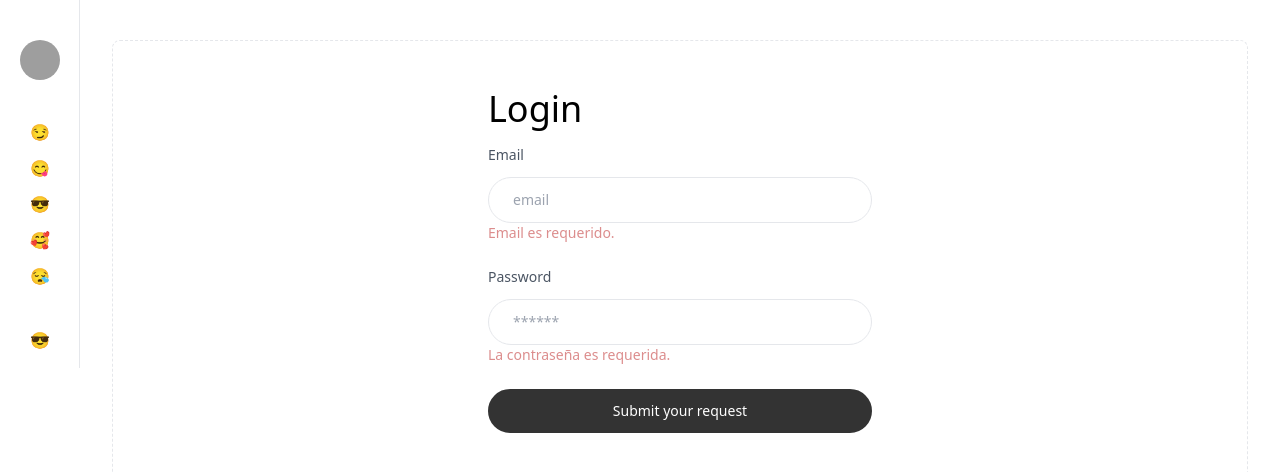
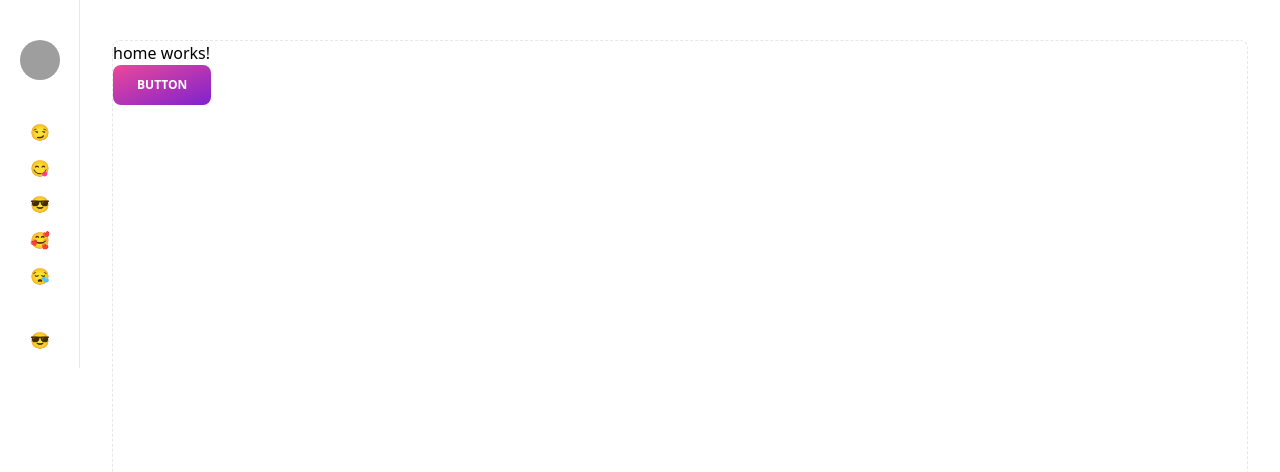
Before and after one commit to ZevaGuillo/capacitacion-angular, an Angular app: page / in a window 1280 px wide. Shown: the top 472 px of the page. Built offline with nearby package versions, Linux system fonts and the light colour scheme; grey boxes are pictures that could not be loaded.

Commit message:
agregar rutas al app module

```diff
--- /dev/null
+++ b/src/app/app-routing.module.ts
@@ -0,0 +1,26 @@
+import { NgModule } from '@angular/core';
+import { Routes, RouterModule } from '@angular/router';
+import { LoginFormComponent } from './auth/components/login-form/login-form.component';
+import { HomeComponent } from './shared/pages/home/home.component';
+import { LayoutComponent } from './shared/views/layout/layout.component';
+
+const routes: Routes = [
+  {
+    path: "login",
+    component: LoginFormComponent
+  },
+  {
+    path: "",
+    loadChildren: () => import('./shared/shared.module').then(m => m.SharedModule)
+  }
+];
+
+@NgModule({
+  imports: [
+    RouterModule.forRoot(routes)
+  ],
+  exports: [
+    RouterModule
+  ]
+})
+export class AppRoutingModule { }
--- a/src/app/app.component.html
+++ b/src/app/app.component.html
@@ -1,23 +1 @@
-
-<div class="flex h-screen overflow-hidden bg-white">
-  <shared-navbar></shared-navbar>
-  <div class="flex flex-col flex-1 w-0 overflow-hidden">
-    <main class="relative flex-1 overflow-y-auto focus:outline-none">
-      <div class="py-6">
-        <div class="px-4 mx-auto 2xl:max-w-7xl sm:px-6 md:px-8">
-          <div class="py-4">
-            <div class="h-screen border border-gray-200 border-dashed rounded-lg">
-
-              <!-- <button (click)="onSave()" type="button" class="inline-block px-6 py-3 mr-3 font-bold text-center text-white uppercase align-middle transition-all rounded-lg cursor-pointer bg-gradient-to-tl from-purple-700 to-pink-500 leading-pro text-xs ease-soft-in tracking-tight-soft shadow-soft-md bg-150 bg-x-25 hover:scale-110 hover:rotate-2 hover:bg-pink-700 hover:text-pink-200 hover:shadow-lg active:opacity-85">Button</button>
-
-              {{ title}} -->
-
-                <auth-login-form></auth-login-form>
-
-            </div>
-          </div>
-        </div>
-      </div>
-    </main>
-  </div>
-</div>
+<router-outlet></router-outlet>
--- a/src/app/app.module.ts
+++ b/src/app/app.module.ts
@@ -4,6 +4,7 @@ import { BrowserModule } from '@angular/platform-browser';
 import { AppComponent } from './app.component';
 import { SharedModule } from './shared/shared.module';
 import { AuthModule } from './auth/auth.module';
+import { AppRoutingModule } from 'src/app/app-routing.module';
 
 @NgModule({
   declarations: [
@@ -12,7 +13,8 @@ import { AuthModule } from './auth/auth.module';
   imports: [
     BrowserModule,
     SharedModule,
-    AuthModule
+    AuthModule,
+    AppRoutingModule
   ],
   providers: [],
   exports: [],
```
